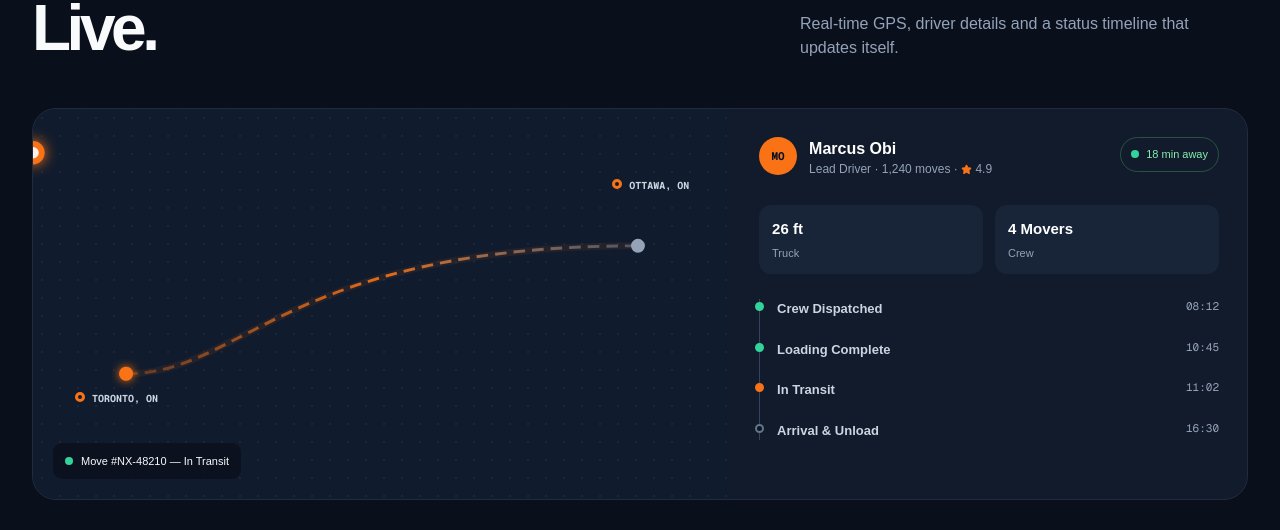
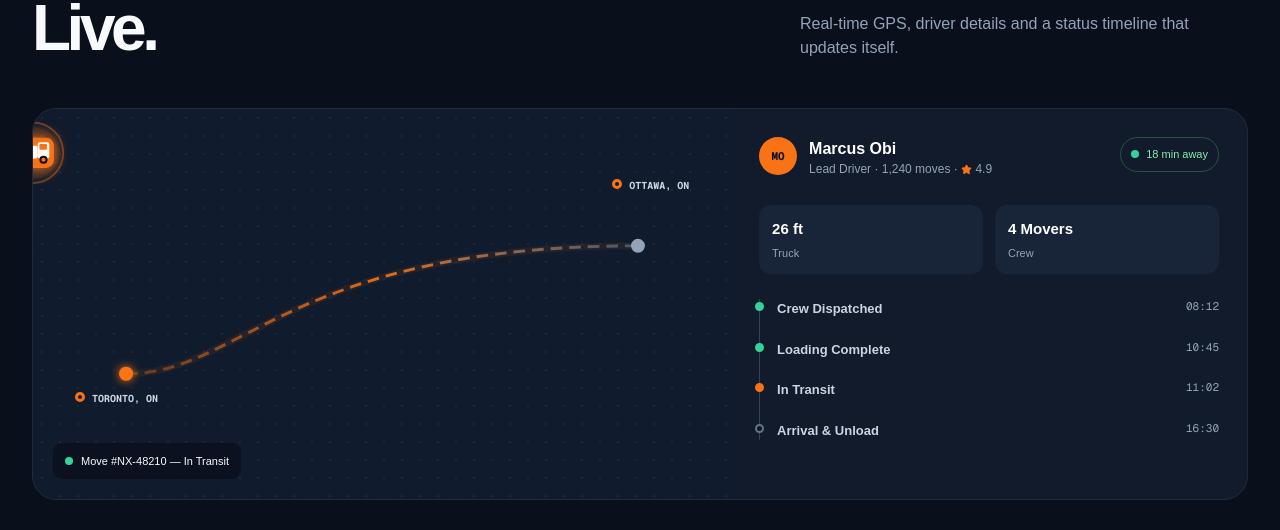
Before and after one commit to suddhajitchowdhury226-ctrl/NEXCORE-EXPRESS, a Next.js app: page / in a window 1280 px wide. Shown: the part 3822-4352 px from the top of the page. Built offline with nearby package versions, Linux system fonts and the light colour scheme.

Commit message:
Replace moving dot with truck icon on tracking route

```diff
--- a/app/page.tsx
+++ b/app/page.tsx
@@ -530,17 +530,32 @@ export default function Page() {
                 </circle>
                 {/* Destination — Ottawa */}
                 <circle cx="520" cy="80" r="6" fill="#94a3b8" />
-                {/* Animated glowing truck dot */}
-                <circle r="10" fill="#f97316" filter="url(#dot-glow)">
-                  <animateMotion dur="7s" repeatCount="indefinite" keyTimes="0;0.45;0.55;1" keySplines="0.4 0 0.6 1;0 0 1 1;0.4 0 0.6 1" calcMode="spline">
+                {/* Animated truck icon along route */}
+                <g>
+                  <animateMotion dur="7s" repeatCount="indefinite" keyTimes="0;0.45;0.55;1" keySplines="0.4 0 0.6 1;0 0 1 1;0.4 0 0.6 1" calcMode="spline" rotate="auto">
                     <mpath href="#route-path" />
                   </animateMotion>
-                </circle>
-                <circle r="5" fill="white" opacity="0.9">
-                  <animateMotion dur="7s" repeatCount="indefinite" keyTimes="0;0.45;0.55;1" keySplines="0.4 0 0.6 1;0 0 1 1;0.4 0 0.6 1" calcMode="spline">
-                    <mpath href="#route-path" />
-                  </animateMotion>
-                </circle>
+                  {/* Outer glow halo */}
+                  <circle r="22" fill="#f97316" opacity="0.15" filter="url(#dot-glow)" />
+                  {/* Orange badge background */}
+                  <rect x="-18" y="-13" width="36" height="26" rx="7" fill="#f97316" filter="url(#dot-glow)" />
+                  {/* Truck body — cargo section */}
+                  <rect x="-14" y="-6" width="18" height="11" rx="2" fill="white" />
+                  {/* Truck cab */}
+                  <rect x="4" y="-9" width="10" height="14" rx="2" fill="white" />
+                  {/* Windshield */}
+                  <rect x="5.5" y="-7.5" width="6.5" height="5" rx="1" fill="#f97316" />
+                  {/* Wheels */}
+                  <circle cx="-8" cy="6" r="3.5" fill="#0a0f1c" />
+                  <circle cx="-8" cy="6" r="1.8" fill="#f97316" />
+                  <circle cx="9"  cy="6" r="3.5" fill="#0a0f1c" />
+                  <circle cx="9"  cy="6" r="1.8" fill="#f97316" />
+                  {/* Pulsing ring */}
+                  <circle r="26" fill="none" stroke="#f97316" strokeWidth="1.5" opacity="0.4">
+                    <animate attributeName="r" values="18;30;18" dur="2s" repeatCount="indefinite" />
+                    <animate attributeName="opacity" values="0.4;0;0.4" dur="2s" repeatCount="indefinite" />
+                  </circle>
+                </g>
               </svg>
               <span className="city city-a">Toronto, ON</span>
               <span className="city city-b">Ottawa, ON</span>
```
